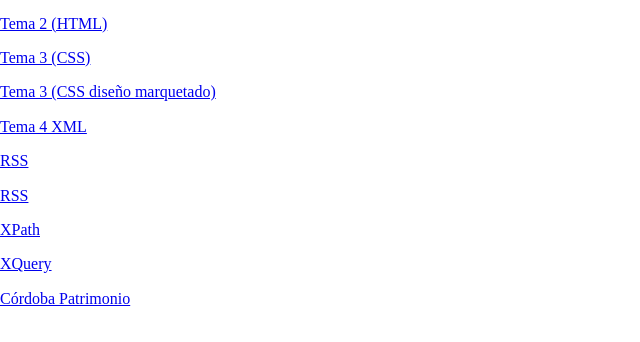
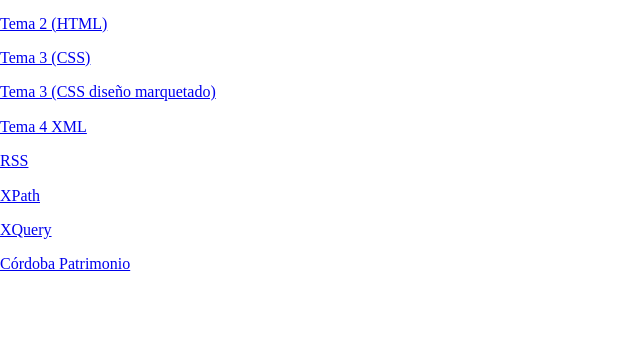
Before and after one commit to yolandaLlamas/yolandallamas.github.io, a plain HTML site: page index.html in a window 1280 px wide. Shown: the part 258-600 px from the top of the page, without its empty margins (0-640 px from the left). Drawn offline with nearby package versions, Linux system fonts and the light colour scheme.

Commit message:
Add files via upload

```diff
--- a/index.html
+++ b/index.html
@@ -90,8 +90,6 @@
   <p><a href="./lmsgi/ud4">Tema 4 XML</a></p>
 
   <p><a href="./lmsgi/github.xml"> RSS</a></p>
-
-      <p><a href="./lmsgi/github.xml"> RSS</a></p>
   <p><a href="./lmsgi/ud4.1">XPath</a></p>
   <p><a href="./lmsgi/ud4.2">XQuery</a></p>
 
```
